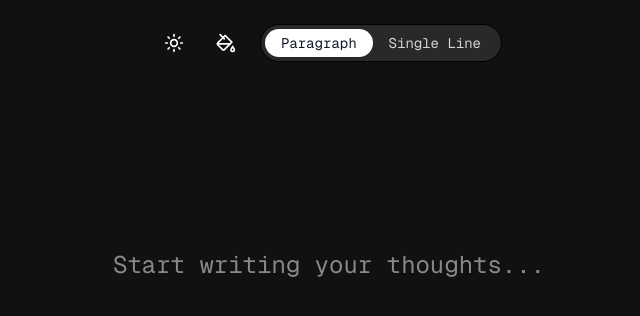
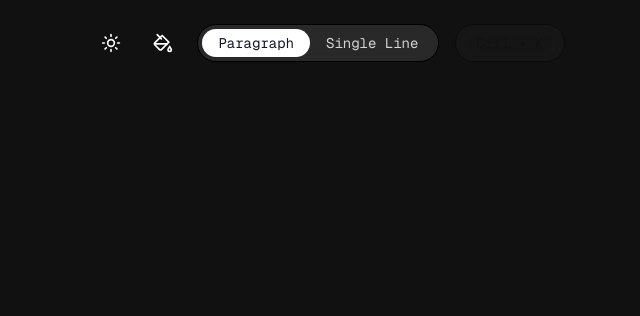
Before and after one commit to Animesh0203/shoutYourDream, a Next.js app: page / in a window 1280 px wide. Shown: the top 316 px of the page, without its empty margins (311-951 px from the left). Built offline with nearby package versions, Linux system fonts and the light colour scheme.

Commit message:
Minor change

```diff
--- a/app/page.js
+++ b/app/page.js
@@ -50,8 +50,8 @@ export default function Home() {
 
   useEffect(() => {
     localStorage.setItem("gradient-colors", JSON.stringify(gradientColors));
-    localStorage.setItem("gradientCenterX", gradientCenterX);
-    localStorage.setItem("gradientCenterY", gradientCenterY);
+    localStorage.setItem("gradientCenterX", JSON.stringify(gradientCenterX));
+    localStorage.setItem("gradientCenterY", JSON.stringify(gradientCenterY));
   }, [gradientColors, gradientCenterX, gradientCenterY]);
 
 
@@ -98,6 +98,14 @@ export default function Home() {
             Single Line
           </button>
         </div>
+
+        <div className="flex bg-white/10 opacity-25 border border-black backdrop-blur-sm rounded-full p-1">
+          <button
+            className={`px-4 py-1 rounded-full text-sm transition-colors `}
+          >
+            Crtl + K
+          </button>
+        </div>
       </div>
 
       {/* Editable Text Area - Cleaner */}
@@ -110,7 +118,6 @@ export default function Home() {
             type="text"
             className="focus:outline-none w-full max-w-3xl text-3xl sm:text-5xl p-2 bg-transparent text-center placeholder-white/50"
             style={{ color: textColor }}
-            placeholder="Type something..."
           />
         )}
         {textType === 1 && (
@@ -118,7 +125,6 @@ export default function Home() {
             className="focus:outline-none w-full max-w-3xl text-xl sm:text-2xl p-2 resize-none bg-transparent text-center placeholder-white/50 leading-relaxed"
             rows={10}
             style={{ color: textColor }}
-            placeholder="Start writing your thoughts..."
           />
         )}
       </div>
```
